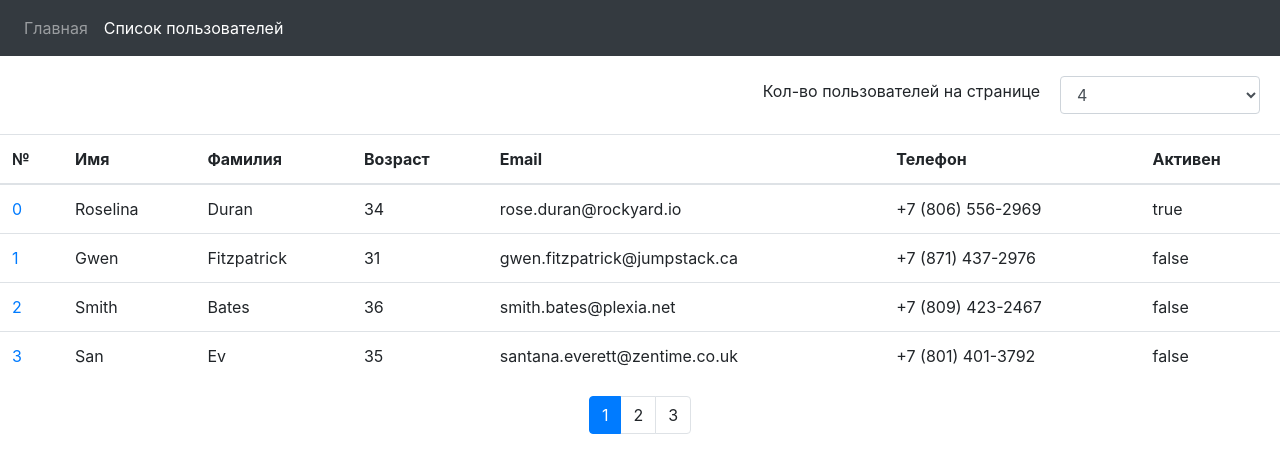
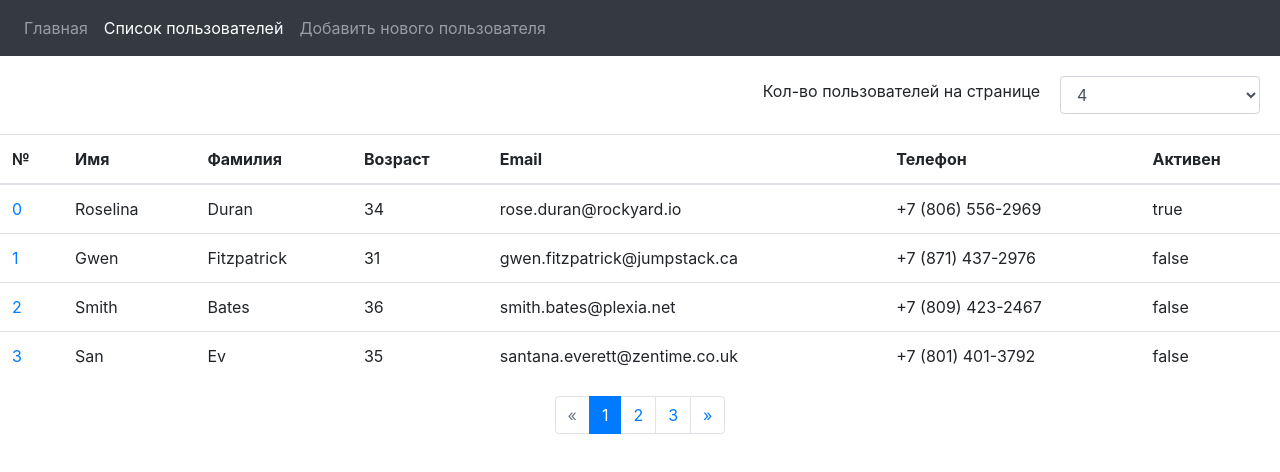
Before and after one commit to dianapaliy/vue-project, a Vue app: page /list-of-users in a window 1280 px wide. Shown: the top 472 px of the page. Built offline with nearby package versions, Linux system fonts and the light colour scheme; data requests are answered from the project's data file.

Commit message:
Fix pagination and select

```diff
--- a/src/App.vue
+++ b/src/App.vue
@@ -3,11 +3,14 @@
         <nav class="navbar navbar-expand-lg navbar-dark bg-dark">
             <div class="collapse navbar-collapse" id="navbarNav">
                 <ul class="navbar-nav">
-                    <router-link tag="li" class="nav-item" active-class="active" to="/" exact>
+                    <router-link tag="li" class="nav-item" to="/" exact>
                         <a class="nav-link">Главная</a>
                     </router-link>
-                    <router-link tag="li" class="nav-item" active-class="active" to="/list-of-users" exact>
+                    <router-link tag="li" class="nav-item" to="/list-of-users" exact>
                         <a class="nav-link">Список пользователей</a>
+                    </router-link>
+                    <router-link tag="li" class="nav-item" to="/list-of-users/create" exact>
+                        <a class="nav-link">Добавить нового пользователя</a>
                     </router-link>
                 </ul>
             </div>
--- a/src/components/Edit.vue
+++ b/src/components/Edit.vue
@@ -10,7 +10,7 @@
         </div>
         <div class="form-group">
             <label >Age</label>
-            <input type="text" class="form-control" v-model="user.age"/>
+            <input type="number" class="form-control" v-model="user.age"/>
         </div>
         <div class="form-group">
             <label >Email</label>
@@ -24,60 +24,27 @@
             <label >Company</label>
             <input type="text" class="form-control" v-model="user.company"/>
         </div>
-        <div class="form-group">
-            <label >Image</label>
-            <div>
-                <img class="img-thumbnail" :src="user.picture" alt="">
-            </div>
 
-            <input type="file" class="hidden" ref="imageInput" @change="upload">
-            <button type="button" class="btn btn-primary" @click="selectNewFile">
-                Load image
-            </button>
-        </div>
+        <avatar v-model="user.picture"/>
     </form>
 </template>
 
 <script>
-    import axios from 'axios'
+    import axios from '@/axios'
 
     export default {
         name: 'UserData',
+        components: {
+            Avatar: () => import('@/components/avatar')
+        },
+        model: {
+            prop: 'user',
+        },
         props: {
             user: {
                 type: Object,
                 required: true
             }
         },
-        methods: {
-            selectNewFile() {
-                this.$refs.imageInput.click()
-            },
-            upload() {
-                const url = 'https://api.imgur.com/3/image';
-                const data = new FormData();
-
-                data.append('image', this.$refs.imageInput.files[0]);
-
-                const config = {
-                    headers: {
-                        'Authorization': 'Client-ID 3bef0b8892d4b04'
-                    }
-                };
-
-                axios.post(url, data, config)
-                    .then(response => response.data)
-                    .then(response => {
-                        this.user.picture = response.data.link;
-                        this.$refs.imageInput.value = '';
-                    })
-            }
-        }
     }
 </script>
-
-<style>
-    .hidden {
-        display: none;
-    }
-</style>
--- /dev/null
+++ b/src/components/avatar.vue
@@ -0,0 +1,66 @@
+<template>
+    <div class="form-group">
+        <label >Image</label>
+        <div>
+            <img class="img-thumbnail" :src="picture" alt="">
+        </div>
+
+        <input type="file" class="hidden" ref="imageInput" @change="upload">
+        <button type="button" class="btn btn-primary" @click="selectNewFile">
+            Load image
+        </button>
+    </div>
+</template>
+
+<script>
+    import axios from '@/axios'
+
+    export default {
+        name: 'Avatar',
+        model: {
+            prop: 'picture',
+        },
+        props: {
+            picture: {
+                type: String,
+                required: true
+            }
+        },
+        methods: {
+            selectNewFile() {
+                this.$refs.imageInput.click()
+            },
+
+            setNewImage(picture) {
+                this.$emit('input', picture);
+            },
+
+            upload() {
+                const url = 'https://api.imgur.com/3/image';
+                const data = new FormData();
+
+                data.append('image', this.$refs.imageInput.files[0]);
+
+                const config = {
+                    headers: {
+                        'Authorization': 'Client-ID 3bef0b8892d4b04'
+                    }
+                };
+
+                axios.post(url, data, config)
+                    .then(response => response.data)
+                    .then(response => {
+                        this.setNewImage(response.data.link);
+
+                        this.$refs.imageInput.value = '';
+                    })
+            }
+        }
+    }
+</script>
+
+<style>
+    .hidden {
+        display: none;
+    }
+</style>
--- a/src/components/pagination.vue
+++ b/src/components/pagination.vue
@@ -1,7 +1,20 @@
 <template>
     <ul class="pagination justify-content-center">
-        <li class="page-item" v-for="(page, index) in pages" :key="index" :class="{ active: isActive(page) }">
-            <a class="page-link" @click="pageClicked(page)">{{ page }}</a>
+        <li class="page-item" :class="{ disabled: currentPage === 1 }">
+            <button class="page-link" type="button" @click="preventPage">
+                &laquo;
+            </button>
+        </li>
+
+        <li class="page-item" v-for="page in pages" :key="page" :class="{ active: currentPage === page }">
+            <span v-if="currentPage === page" class="page-link">{{ page }}</span>
+            <button v-else type="button" class="page-link" @click="pageClicked(page)">{{ page }}</button>
+        </li>
+
+        <li class="page-item" :class="{ disabled: currentPage === pages }">
+            <button class="page-link" type="button" @click="nextPage">
+                &raquo;
+            </button>
         </li>
     </ul>
 </template>
@@ -9,9 +22,12 @@
 <script>
     export default {
         name: 'pagination',
+        model: {
+            prop: 'currentPage',
+        },
         props: {
-            users: {
-                type: Array,
+            usersLength: {
+                type: Number,
                 required: true
             },
             elementsPerPage: {
@@ -26,22 +42,22 @@
 
         computed: {
             pages() {
-                const numberPages = Math.ceil(this.users.length/this.elementsPerPage);
-
-                return new Array(numberPages).fill(0).map((x, i) => ++i)
+                return Math.ceil(this.usersLength/this.elementsPerPage)
             },
         },
 
         methods: {
-            isActive(page) {
-                const clickedPage = this.currentPage || 1;
-
-                return clickedPage === page;
+            pageClicked(page) {
+                this.$emit('input', page);
             },
 
-            pageClicked(page) {
-                this.$emit('pageChange', page);
+            preventPage() {
+                this.pageClicked(this.currentPage - 1)
             },
+
+            nextPage() {
+                this.pageClicked(this.currentPage + 1)
+            }
         },
     }
 </script>
--- a/src/components/selectUsers.vue
+++ b/src/components/selectUsers.vue
@@ -1,8 +1,8 @@
 <template>
     <div class="select-wr">
         <label for="select">Кол-во пользователей на странице</label>
-        <select class="form-control" v-model="elementsPerPage" id="select" @change="perPageChange(elementsPerPage)">
-            <option v-for="(option, index) in options" :value="option" :key="option.index">
+        <select class="form-control" :value="elementsPerPage" id="select" @input="perPageChange($event.target.value)">
+            <option v-for="option in options" :value="option" :key="option">
                 {{ option }}
             </option>
         </select>
@@ -12,20 +12,22 @@
 <script>
     export default {
         name: 'select-users',
+        model: {
+            prop: 'elementsPerPage',
+        },
         props: {
             options: {
                 type: Array,
                 required: true
-            }
-        },
-        data: () => {
-            return {
-                elementsPerPage: 4
-            }
+            },
+            elementsPerPage: {
+                type: Number,
+                required: true
+            },
         },
         methods: {
             perPageChange(count) {
-                this.$emit('perPageChange', count);
+                this.$emit('input', count);
             },
         }
     }
--- a/src/pages/index.vue
+++ b/src/pages/index.vue
@@ -1,62 +1,89 @@
 <template>
     <div>
-        <select-users :options="options"
-                      @perPageChange="perPageChange"/>
+        <select-users :options="options" v-model.number="elementsPerPage"/>
 
-        <users-list :users="filteredUsersArray(currentPage)"/>
+        <table class="table">
+            <thead>
+                <tr>
+                    <th>№</th>
+                    <th>Имя</th>
+                    <th>Фамилия</th>
+                    <th>Возраст</th>
+                    <th>Email</th>
+                    <th>Телефон</th>
+                    <th>Активен</th>
+                </tr>
+            </thead>
+            <tbody>
+                <tr v-for="item in filteredUsersArray" :key="item.id">
+                    <td>
+                        <router-link :to="'/list-of-users/edit/' + item.id">
+                            {{item.id}}
+                        </router-link>
+                    </td>
+                    <td>{{ item.firstName }}</td>
+                    <td>{{ item.lastName }}</td>
+                    <td>{{ item.age }}</td>
+                    <td>{{ item.email }}</td>
+                    <td>{{ item.phone }}</td>
+                    <td>{{ item.isActive }}</td>
+                </tr>
+            </tbody>
+        </table>
 
-        <pagination :users="users"
+        <pagination :usersLength="users.length"
                     :elementsPerPage="elementsPerPage"
-                    :currentPage="currentPage"
-                    @pageChange="pageChange"/>
+                    v-model.number="currentPage"/>
     </div>
 </template>
 
 <script>
-    import axios from '../axios.js'
+    import axios from '@/axios.js'
 
     export default {
         name: 'users',
         components: {
-            'users-list': () => import('@/components/Users.vue'),
-            'select-users': () => import('@/components/selectUsers.vue'),
-            'pagination': () => import('@/components/pagination.vue'),
+            'select-users': () => import('@/components/selectUsers'),
+            'pagination': () => import('@/components/pagination'),
         },
-        data: function() {
-            return {
+
+        data: () => ({
             restUrl: '/users',
             users: [],
             filteredUsers: [],
             options: [2, 4, 6, 8, 10],
             elementsPerPage: 4,
             currentPage: 1
-            };
+        }),
+
+        computed: {
+            filteredUsersArray() {
+                const startNumber = (this.currentPage-1)*this.elementsPerPage;
+                const startItem = startNumber < 0 ? 0 : startNumber;
+                const endItem = startItem + this.elementsPerPage;
+
+                return this.filteredUsers = this.users.slice(startItem, endItem)
+            }
         },
+
+        watch: {
+            elementsPerPage() {
+                return this.currentPage = 1
+            }
+        },
+
         mounted: function () {
             this.loadData();
         },
+
         methods: {
             loadData() {
                 axios.get(this.restUrl).then(({data}) => {
                     this.users = data
                 })
             },
-
-            filteredUsersArray(start) {
-                const startItem = (start-1)*this.elementsPerPage < 0 ? 0 : (start-1)*this.elementsPerPage;
-                const endItem = startItem + this.elementsPerPage;
-
-                return this.filteredUsers = this.users.slice(startItem, endItem)
-            },
-
-            pageChange(page) {
-                return this.currentPage = page
-            },
-
-            perPageChange(count) {
-                this.currentPage = 1;
-
-                return this.elementsPerPage = count
+            perPageChange() {
+                return this.currentPage = 1
             }
         }
     }
```
Also changed, not shown: db.json (+12 -1 lines), src/components/Users.vue (deleted, +0 -43 lines), src/pages/create.vue (added, +56 -0 lines), src/pages/edit.vue (+20 -5 lines), src/router/index.js (+8 -2 lines). Lines whose indentation alone changed are shown as unchanged.
